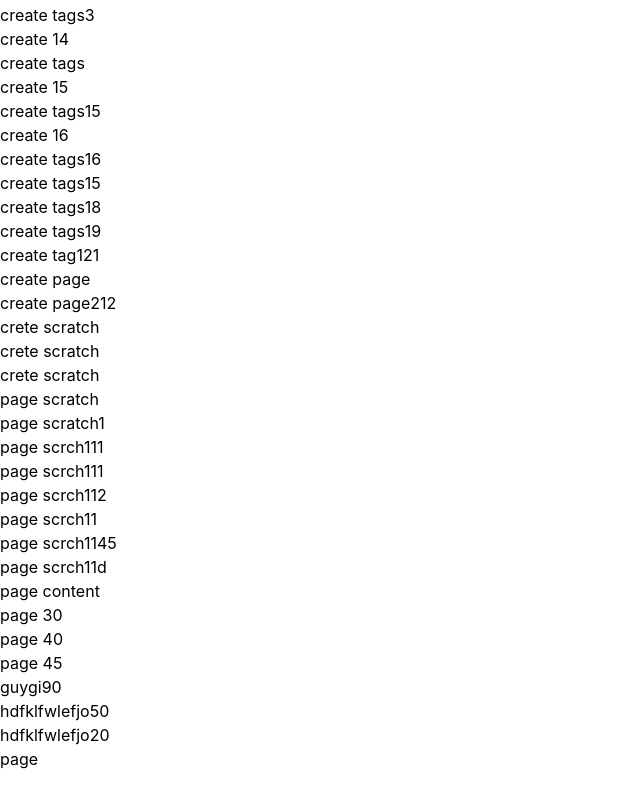
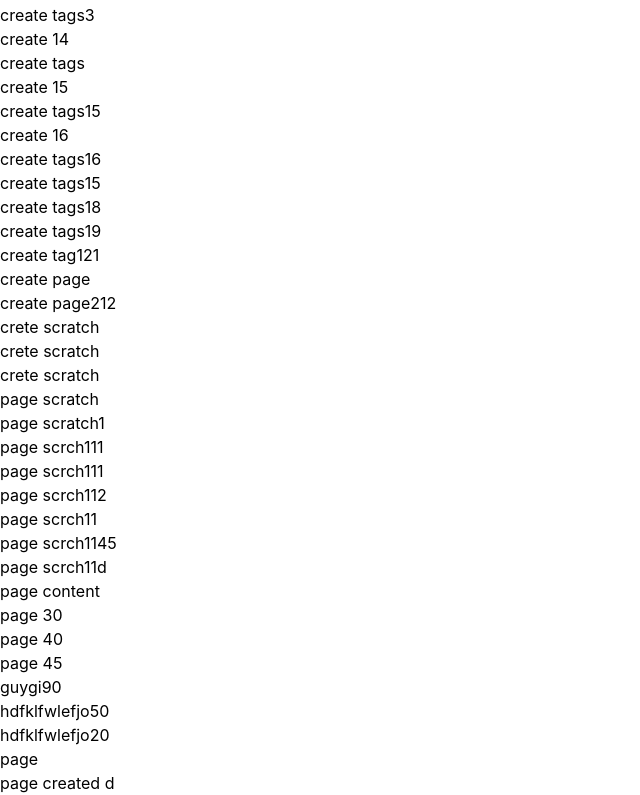
Before and after one commit to UmiduKaushika97/promotion-project, a React (Vite) app: page / in a window 1280 px wide. Shown: the part 601-1396 px from the top of the page, without its empty margins (0-640 px from the left). Before the commit the page ends 1372 px from the top, so only its background shows below. Built offline with nearby package versions, Linux system fonts and the light colour scheme.

Commit message:
page create done

```diff
--- a/src/App.tsx
+++ b/src/App.tsx
@@ -95,6 +95,8 @@ function App() {
 
 <h5> page </h5>
 
+<h4>page created d</h4>
+
     </>
   )
 }
```
